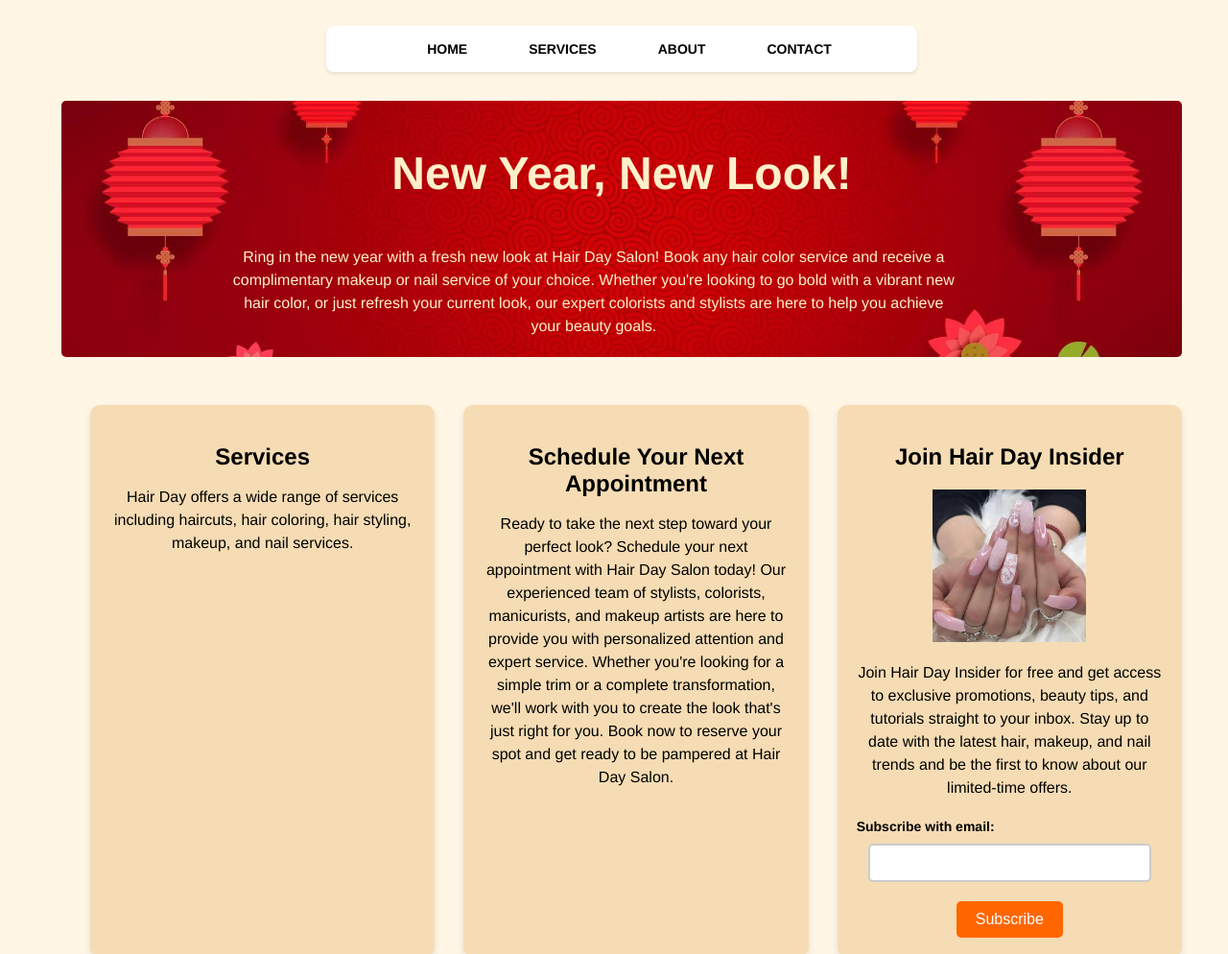
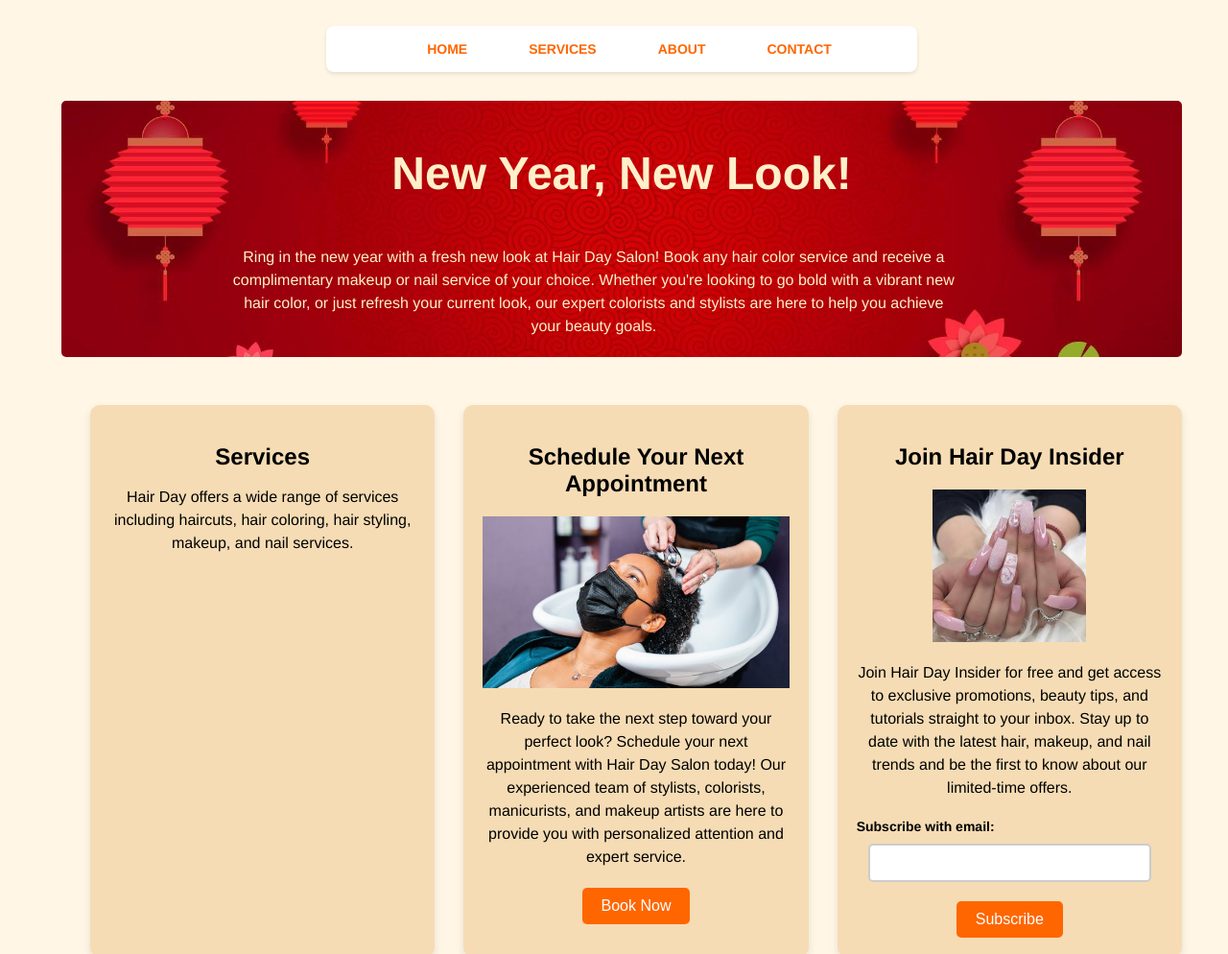
Before and after one commit to srdtrk/meta-frontend-course-4, a plain HTML site: page index.html in a window 1280 px wide. Shown: the part 121-1115 px from the top of the page at 96% size. Drawn offline with Linux system fonts and the light colour scheme.

Commit message:
finished the second card

```diff
--- a/css/styles.css
+++ b/css/styles.css
@@ -21,7 +21,7 @@ h2 {
 }
 
 nav {
-  background-color: rgb(255, 255, 255);
+  background-color: white;
   box-shadow: 0 2px 4px rgba(0, 0, 0, 0.1);
   border-radius: 8px;
   padding: 1rem;
@@ -50,7 +50,7 @@ nav li:last-child {
 }
 
 nav a {
-  color: black;
+  color: #ff6600;
   text-decoration: none;
   font-weight: bold;
   text-transform: uppercase;
@@ -62,6 +62,7 @@ nav a {
 
 nav a:hover {
   background-color: #f5f5f5;
+  color: #ff4d00;
 }
 
 section {
@@ -122,7 +123,7 @@ input[type="email"] {
   margin-bottom: 20px;
 }
 
-button[type="submit"] {
+button {
   background-color: #ff6600;
   border: none;
   border-radius: 5px;
@@ -132,7 +133,7 @@ button[type="submit"] {
   padding: 10px 20px;
 }
 
-button[type="submit"]:hover {
+button:hover {
   background-color: #ff4d00;
 }
 
--- a/index.html
+++ b/index.html
@@ -78,15 +78,16 @@
         </article>
         <article class="service">
           <h2>Schedule Your Next Appointment</h2>
+          <img src="images/appointment.jpg" alt="appointment" />
           <p>
             Ready to take the next step toward your perfect look? Schedule your
             next appointment with Hair Day Salon today! Our experienced team of
             stylists, colorists, manicurists, and makeup artists are here to
-            provide you with personalized attention and expert service. Whether
-            you're looking for a simple trim or a complete transformation, we'll
-            work with you to create the look that's just right for you. Book now
-            to reserve your spot and get ready to be pampered at Hair Day Salon.
+            provide you with personalized attention and expert service.
           </p>
+          <a href="#">
+            <button type="button">Book Now</button>
+          </a>
         </article>
         <article class="service">
           <h2>Join Hair Day Insider</h2>
```
Also changed, not shown: images/appointment.jpg (added).
